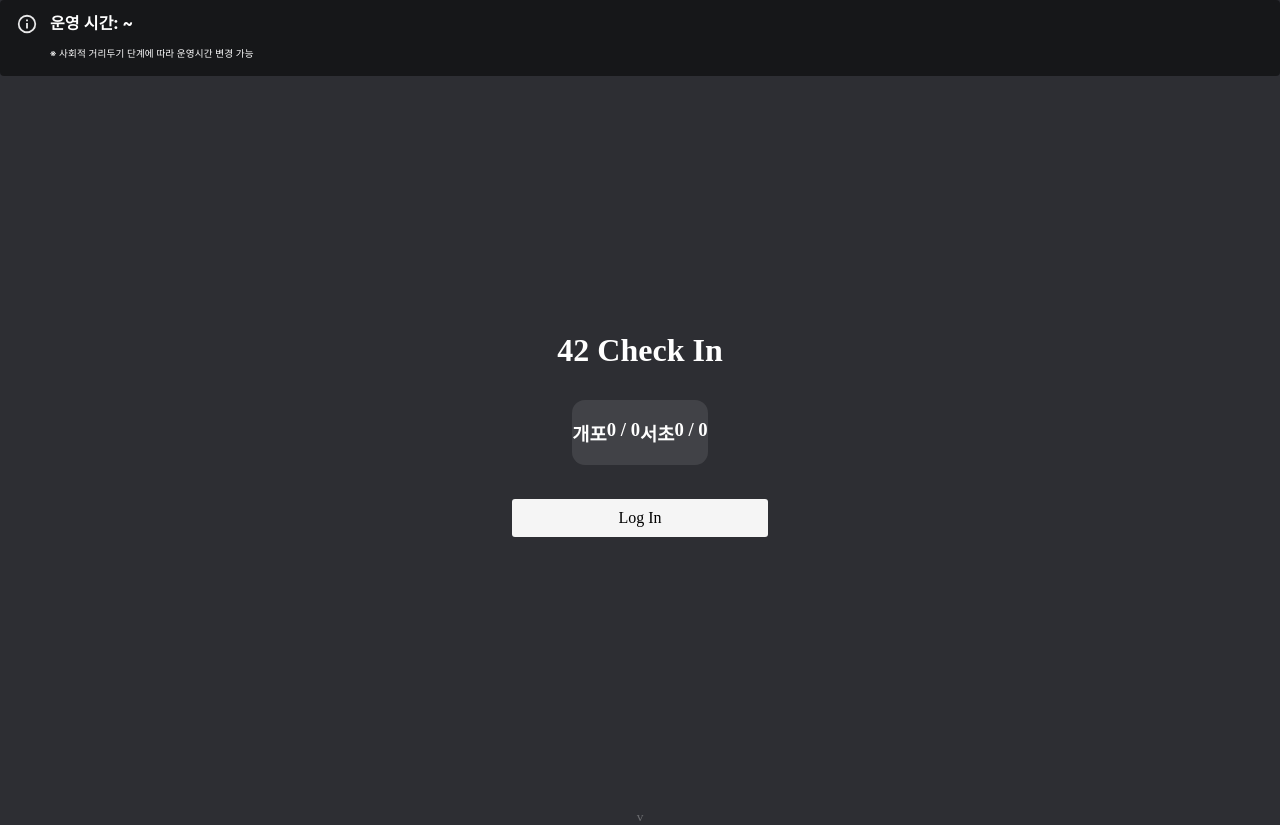
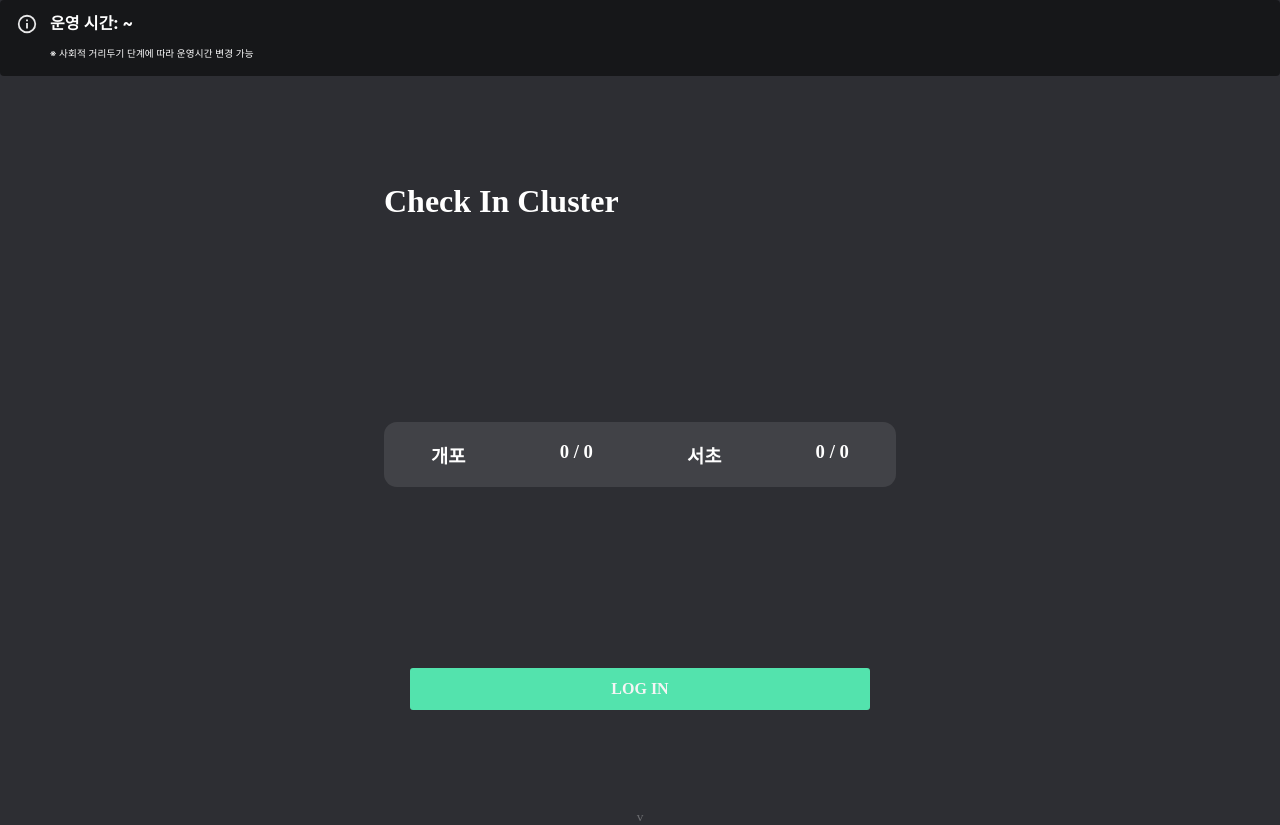
Before and after one commit to innovationacademy-kr/42checkin-frontend, a React (Create React App) app: page / in a window 1280 px wide. Built offline with nearby package versions, Linux system fonts and the light colour scheme; no server answers.

Commit message:
CHKN-103 로그인 페이지의 기존 컴포넌트 배치 변경
css를 변경했습니다.

```diff
--- a/package.json
+++ b/package.json
@@ -14,11 +14,13 @@
     "@testing-library/react": "^11.2.6",
     "@testing-library/user-event": "^12.8.3",
     "axios": "^0.21.1",
+    "chart.js": "^3.5.1",
     "classnames": "^2.3.1",
     "http-proxy-middleware": "^0.19.2",
     "moment": "^2.29.1",
     "moment-timezone": "^0.5.33",
     "react": "^17.0.2",
+    "react-chartjs-2": "^3.0.5",
     "react-dom": "^17.0.2",
     "react-redux": "^7.2.5",
     "react-router-dom": "^5.2.0",
--- /dev/null
+++ b/src/components/StatusChart.js
@@ -0,0 +1,76 @@
+import { Doughnut } from 'react-chartjs-2';
+import { useSelector, shallowEqual } from 'react-redux';
+
+const StatusChart = () => {
+  const { maxGaepo, maxSeocho } = useSelector(
+    state => ({
+      maxGaepo: state.config.gaepo,
+      maxSeocho: state.config.seocho
+    }),
+    shallowEqual
+  );
+
+  const { gaepo, seocho } = useSelector(state => ({
+    gaepo: state.status.gaepo,
+    seocho: state.status.seocho
+  }));
+  console.log(gaepo, maxGaepo);
+
+  const gaepoData = {
+    datasets: [
+      {
+        data: [gaepo, maxGaepo - gaepo],
+        borderWidth: 1,
+        hoverBorderWidth: 3,
+        backgroundColor: ['rgba(83, 227, 173, 1)', 'rgba(83, 227, 173, 0.3)'],
+        fill: true
+      }
+    ]
+  };
+
+  const seochoData = {
+    datasets: [
+      {
+        data: [seocho, maxSeocho - seocho],
+        borderWidth: 1,
+        hoverBorderWidth: 3,
+        backgroundColor: ['rgba(109, 219, 226, 1)', 'rgba(109, 219, 226, 0.3)'],
+        fill: true
+      }
+    ]
+  };
+  return (
+    <div style={{ display: 'flex', justifyContent: 'space-between' }}>
+      <div>
+        <Doughnut
+          options={{
+            legend: {
+              display: true,
+              position: 'right'
+            },
+            animation: false,
+            cutout: '70%',
+            centertext: '123'
+          }}
+          data={gaepoData}
+          height={'30%'}
+        />
+      </div>
+      <div>
+        <Doughnut
+          options={{
+            legend: {
+              display: true,
+              position: 'right'
+            },
+            animation: false,
+            cutout: '70%'
+          }}
+          data={seochoData}
+          height={'30%'}
+        />
+      </div>
+    </div>
+  );
+};
+export default StatusChart;
--- a/src/pages/LandingPage.js
+++ b/src/pages/LandingPage.js
@@ -2,6 +2,9 @@ import { useEffect } from 'react';
 import { useSelector, shallowEqual } from 'react-redux';
 import { useHistory } from 'react-router-dom';
 import StatusBoard from '../components/StatusBoard';
+// import StatusChart from '../components/StatusChart';
+import Button from '../components/Button';
+
 import '../styles/LandingPage.css';
 
 function LandingPage() {
@@ -24,11 +27,10 @@ function LandingPage() {
 
   return (
     <div id='landing-wrapper'>
-      <h1>42 Check In</h1>
+      <h1>Check In Cluster</h1>
       <StatusBoard />
-      <button id='login-btn' onClick={handleLogin}>
-        Log In
-      </button>
+      {/* <StatusChart /> */}
+      <Button className='submitBtn ready out' handleClick={handleLogin} text={'LOG IN'} />
     </div>
   );
 }
--- a/src/styles/LandingPage.css
+++ b/src/styles/LandingPage.css
@@ -3,19 +3,8 @@
   min-height: inherit;
   display: flex;
   flex-direction: column;
-  justify-content: center;
-  align-items: center;
+  justify-content: space-around;
+  width: 90vw;
+  max-width: 512px;
+  margin: auto;
 }
-
-#login-btn {
-  font-family: 'Spoqa Han Sans Neo';
-  border-radius: 3px;
-  width: 50%;
-  max-width: 256px;
-  color: black;
-  padding: 10px;
-  background-color: whitesmoke;
-  font-size: 1rem;
-  border: none;
-  margin: 1.5rem 0;
-}
--- a/src/styles/ProfileCard.css
+++ b/src/styles/ProfileCard.css
@@ -19,6 +19,7 @@
   font-size: 1rem;
   width: 90%;
   font-weight: bold;
+  margin: 0 auto;
 }
 
 .in {
```
Also changed, not shown: 1 other file (tests, documents, lock files or other folders).
